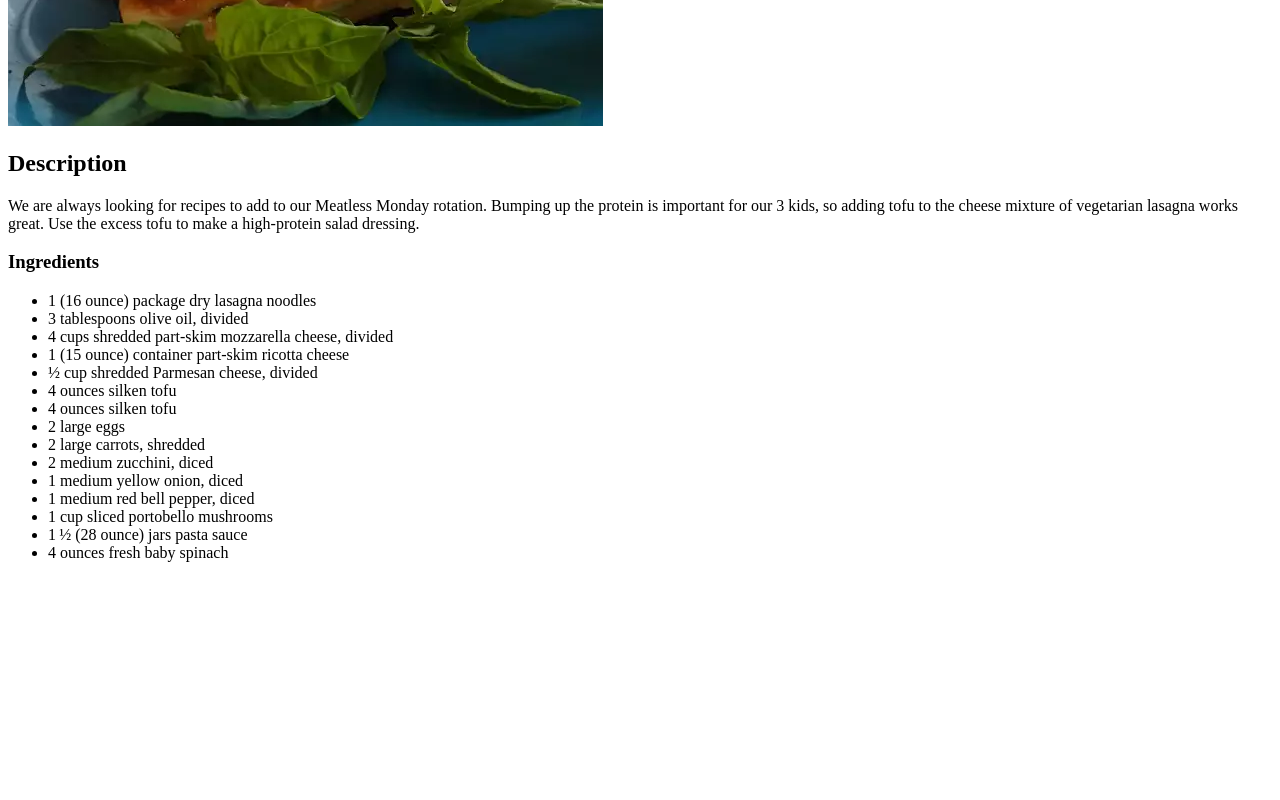
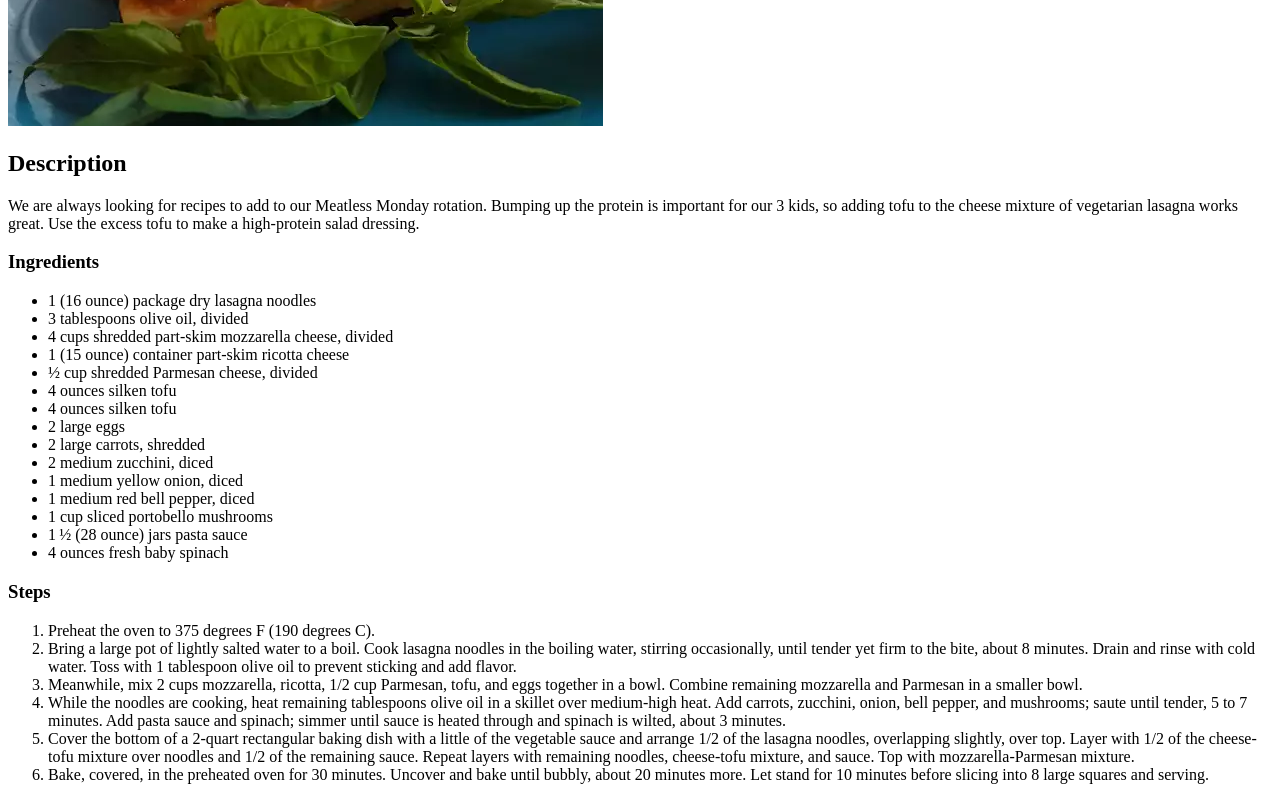
Before and after one commit to Sty6x/odin-recipes, a plain HTML site: page recipes/lasagna.html in a window 1280 px wide. Shown: the part 549-1349 px from the top of the page. Before the commit the page ends 1127 px from the top, so only its background shows below. Drawn offline with Linux system fonts and the light colour scheme.

Commit message:
Added Step by step for the ingredient

```diff
--- a/recipes/lasagna.html
+++ b/recipes/lasagna.html
@@ -32,6 +32,23 @@
         <li>1 ½ (28 ounce) jars pasta sauce</li>
         <li>4 ounces fresh baby spinach</li>
     </ul>
+    <h3>Steps</h3>
+    <ol>
+        <li>Preheat the oven to 375 degrees F (190 degrees C).</li>
+        <li>Bring a large pot of lightly salted water to a boil. Cook lasagna noodles in the boiling water, stirring
+            occasionally, until tender yet firm to the bite, about 8 minutes. Drain and rinse with cold water. Toss with
+            1 tablespoon olive oil to prevent sticking and add flavor.</li>
+        <li>Meanwhile, mix 2 cups mozzarella, ricotta, 1/2 cup Parmesan, tofu, and eggs together in a bowl.
+            Combine remaining mozzarella and Parmesan in a smaller bowl.</li>
+        <li>While the noodles are cooking, heat remaining tablespoons olive oil in a skillet over medium-high heat. Add carrots,
+            zucchini, onion, bell pepper, and mushrooms; saute until tender, 5 to 7 minutes.
+            Add pasta sauce and spinach; simmer until sauce is heated through and spinach is wilted, about 3 minutes.</li>
+        <li>Cover the bottom of a 2-quart rectangular baking dish with a little of the vegetable sauce and arrange 1/2 of the lasagna noodles,
+            overlapping slightly, over top. Layer with 1/2 of the cheese-tofu mixture over noodles and 1/2 of the remaining sauce. Repeat layers with remaining noodles,
+            cheese-tofu mixture, and sauce. Top with mozzarella-Parmesan mixture.</li>
+        <li>Bake, covered, in the preheated oven for 30 minutes. Uncover and bake until bubbly, about 20 minutes more. Let stand for 10 minutes before slicing into 8 large squares and serving.</li>
+
+    </ol>
 </body>
 
 </html>
```
